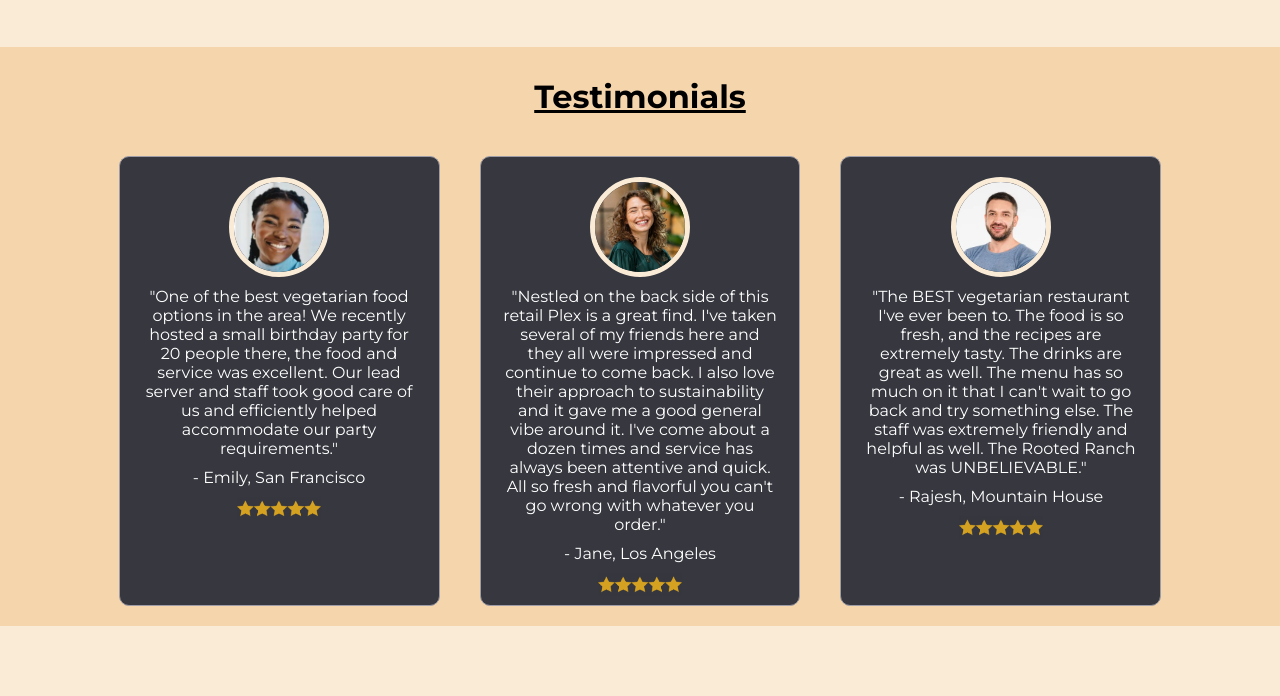
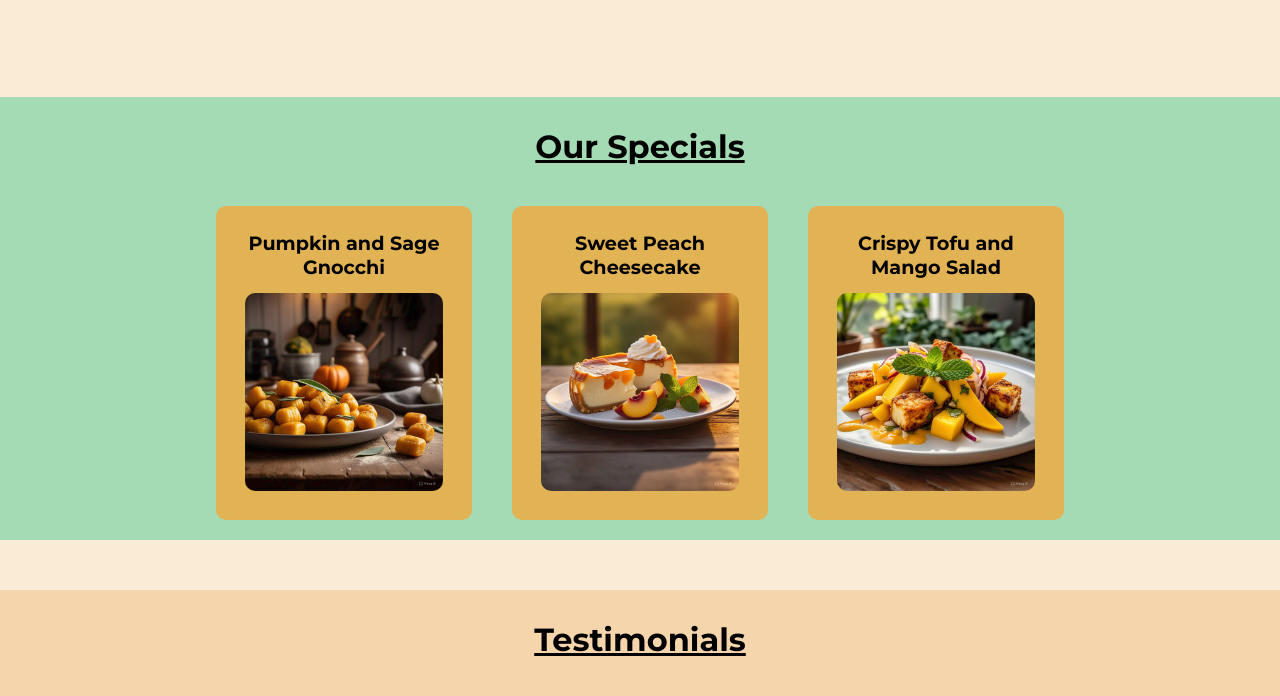
Before and after one commit to Humbalumba/rootedranch.github.io, a plain HTML site: page index.html in a window 1280 px wide. Shown: the part 1146-1842 px from the top of the page. Drawn offline with Linux system fonts and the light colour scheme; a web font is replaced by a local one.

Commit message:
specials done

```diff
--- a/index.css
+++ b/index.css
@@ -113,6 +113,7 @@ body {
     padding-top: 50px;
     padding-bottom: 50px;
     height: 400px;
+    margin-bottom: 50px;
 }
 .left-row{
     width: 90%;
@@ -196,7 +197,58 @@ body {
     margin-left: 15%;
     display: flex;
 }
+.specials-title{
+    width: 100%;
+    text-align: center;
+    font-size: 2em;
+    text-decoration: underline;
+    padding-bottom: 20px;
+    padding-top: 30px;
+    background-color: #a4dab4;}
+.specials{
+    display: flex;
+    width: 100%;
+    margin-bottom: 50px;
+    align-items: center;
+    justify-content: center;
+    cursor: pointer;
+    background-color: #a4dab4;
+}
+.special-column{
+    width: 20%;
+    padding: 1%;
+    display: flex;
+    flex-direction: column;
+    height: auto;
+    background-color: #e2b355;
+    border-radius: 10px;
+    margin: 20px;
+    padding: 30px;
+    padding-top: 15px;
+    align-items: center;
+    justify-content: center;
+}
 
+.special-column:hover{
+    transform: scale(1.02);
+    transition: 0.3s;
+    box-shadow: 0 2px 5px #2e2e2ea8;
+}
+.special-column img{
+    position: relative;
+    width: 100%;
+    height: auto;
+    border-radius: 10px;
+    object-fit: cover;
+    transform: scale(1.01);
+    bottom: 0;
+}
+.special-name{
+    font-size: 1.2rem;
+    margin-top: 10px;
+    text-align: center;
+    margin-bottom: 15px;
+}
 .testamonials{
     width: 100%;
     padding-left: 7.7vw;
@@ -205,6 +257,7 @@ body {
     background-color: rgb(245, 213, 172);
     align-items: center;
     justify-content: center;
+    text-align: center;
     margin-bottom: 100px;
 }
 .testamonial-column{
@@ -237,6 +290,7 @@ body {
 .testamonial-name{
     font-size: 1em;
     margin-bottom: 10px;
+    text-align: center;
 }
 .testamonial-image{
     width: 100px;
--- a/index.html
+++ b/index.html
@@ -66,6 +66,21 @@
             <span class="hover-icon packaging-icon"><img src="packaging.png" style="transform: scale(1.1);"></span>
         </div>
     </div>
+    <h2 class="specials-title">Our Specials</h2>
+    <div class="specials">
+        <div class="special-column" onclick="window.location.href='menu.html'">
+            <h3 class="special-name" onclick="window.location.href='menu.html'">Pumpkin and Sage Gnocchi</h3>
+            <img class="special-image" onclick="window.location.href='menu.html'" src="psgnocchi.jpeg">
+        </div>
+        <div class="special-column" onclick="window.location.href='menu.html'">
+            <h3 class="special-name" onclick="window.location.href='menu.html'">Sweet Peach Cheesecake</h3>
+            <img class="special-image" onclick="window.location.href='menu.html'"src="peach cheesecake.jpeg">
+        </div>
+        <div class="special-column" onclick="window.location.href='menu.html'">
+            <h3 class="special-name" onclick="window.location.href='menu.html'">Crispy Tofu and Mango Salad</h3>
+            <img class="special-image" onclick="window.location.href='menu.html'" src="tmsalad.jpeg">
+        </div>
+    </div>
     <h2 class="testamonials-title">Testimonials</h2>
     <div class="testamonials">
         <div class="testamonial-column">
```
Also changed, not shown: menu.html (+1 -1 lines), peach cheesecake.jpeg (added), psgnocchi.jpeg (added), tmsalad.jpeg (added).
